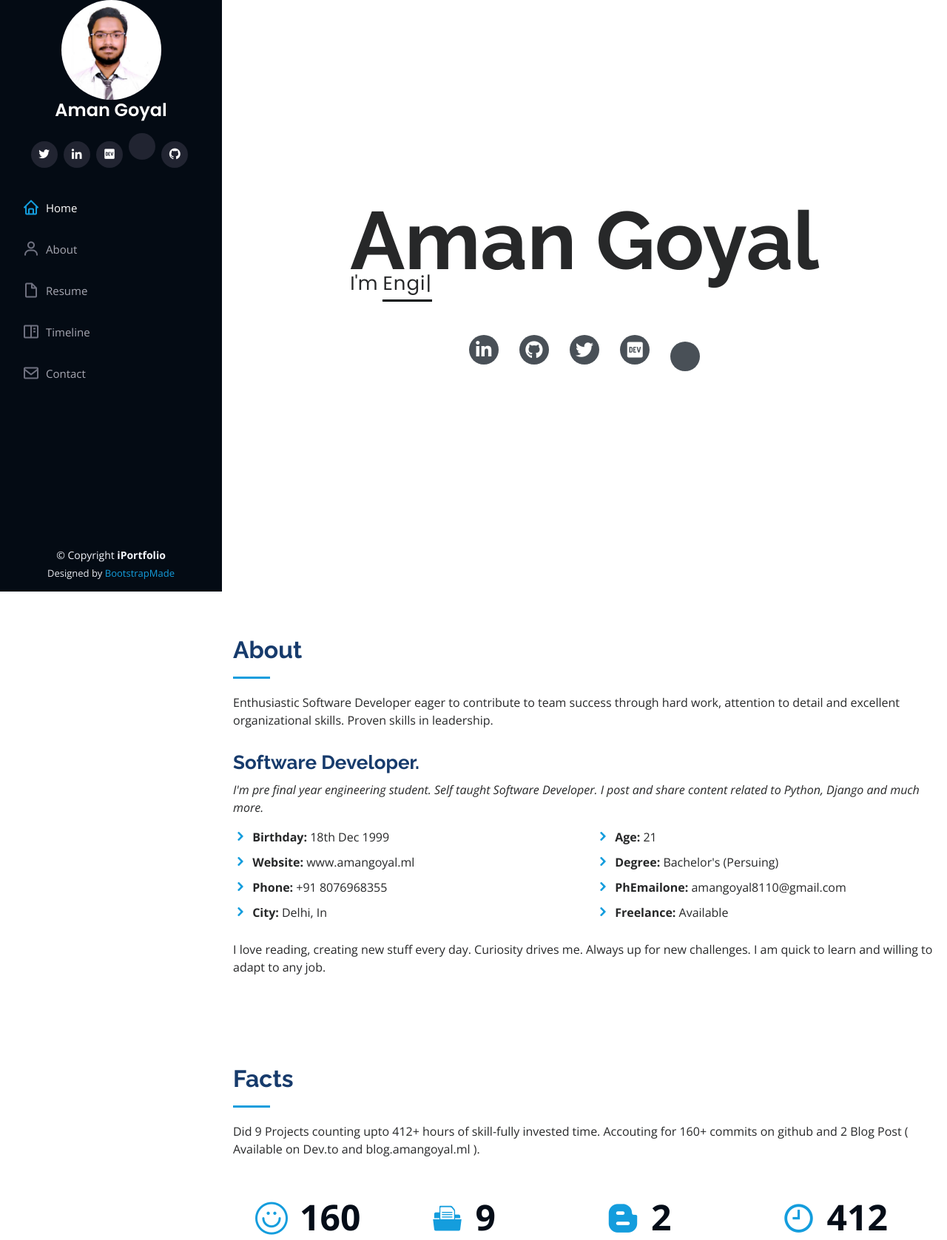
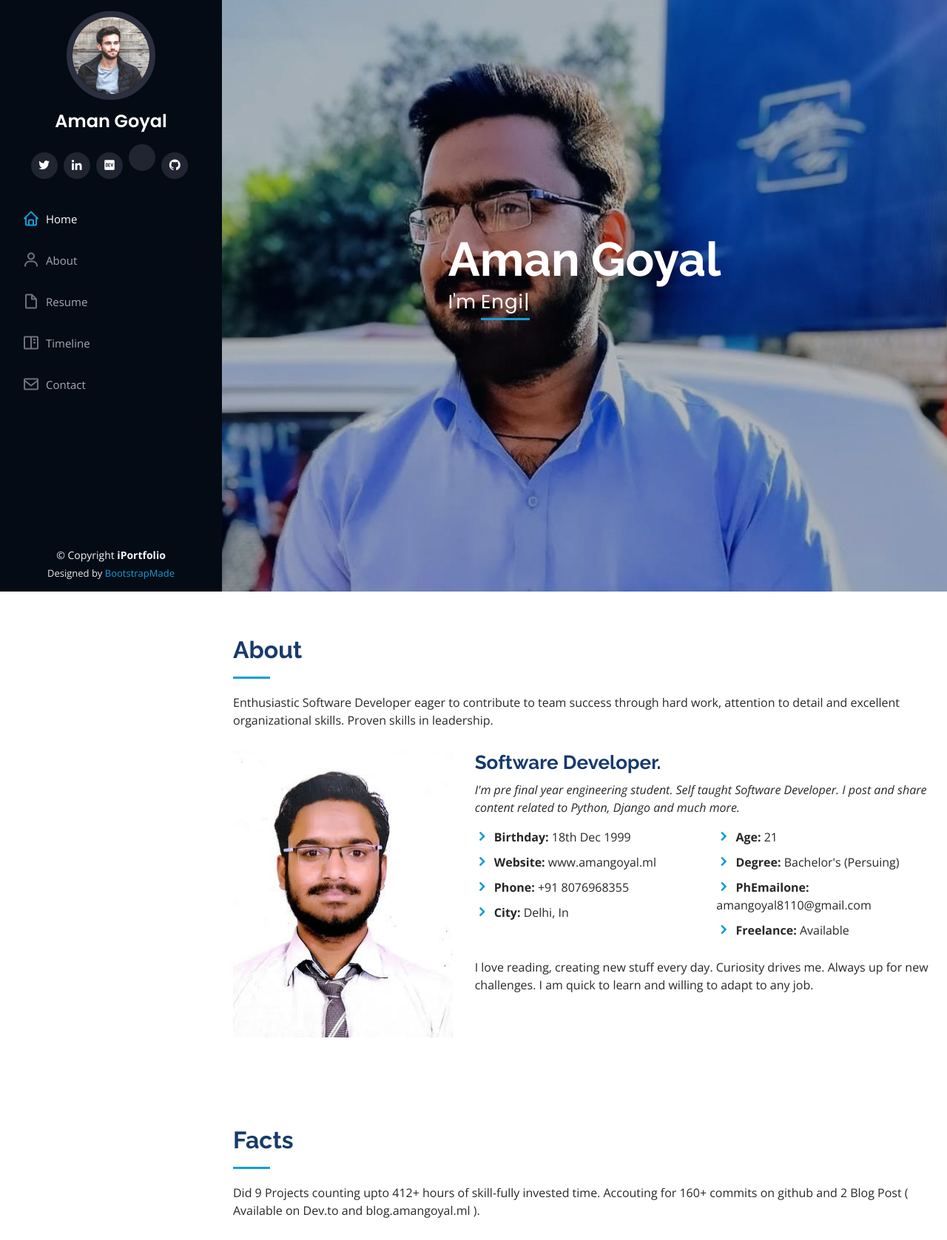
Before and after one commit to goyal-aman/portfolio, a Django app: page / in a window 1280 px wide. Shown: the top 1677 px of the page at 74% size. Run offline with Django 3.2, Linux system fonts and the light colour scheme; some libraries are stand-ins or nearby versions.

Commit message:
Revert "Landingpage new style"

```diff
--- a/landingpage/static/landingpage/css/style.css
+++ b/landingpage/static/landingpage/css/style.css
@@ -74,14 +74,10 @@ h1, h2, h3, h4, h5, h6 {
 }
 
 #header .profile img {
-  /* margin: 15px auto; */
+  margin: 15px auto;
   display: block;
-  /* width: 120px; */
-  /* border: 8px solid #2c2f3f; */
-  display: block;
-  margin-left: auto;
-  margin-right: auto;
-  width: 50%;
+  width: 120px;
+  border: 8px solid #2c2f3f;
 }
 
 #header .profile h1 {
@@ -220,8 +216,12 @@ h1, h2, h3, h4, h5, h6 {
 
 #hero:before {
   content: "";
-  background: rgba(0, 0, 0, 0);
+  background: rgba(5, 13, 24, 0.3);
   position: absolute;
+  bottom: 0;
+  top: 0;
+  left: 0;
+  right: 0;
   z-index: 1;
 }
 
@@ -233,23 +233,24 @@ h1, h2, h3, h4, h5, h6 {
 
 #hero h1 {
   margin: 0 0 10px 0;
-  font-size: 110px;
-  font-weight: 1000;
+  font-size: 64px;
+  font-weight: 700;
   line-height: 56px;
+  color: #fff;
 }
 
 #hero p {
-  /* color: #fff; */
+  color: #fff;
   margin-bottom: 50px;
   font-size: 26px;
   font-family: "Poppins", sans-serif;
 }
 
 #hero p span {
-  /* color: #fff; */
+  color: #fff;
   padding-bottom: 4px;
   letter-spacing: 1px;
-  border-bottom: 3px solid #000608;
+  border-bottom: 3px solid #149ddd;
 }
 
 @media (min-width: 1024px) {
@@ -259,10 +260,9 @@ h1, h2, h3, h4, h5, h6 {
 }
 
 @media (max-width: 768px) {
-  /* aman goyal text for small windows*/
   #hero h1 {
-    font-size: 60px;
-    line-height: 50px;
+    font-size: 28px;
+    line-height: 36px;
   }
   #hero h2 {
     font-size: 18px;
@@ -780,7 +780,7 @@ section {
 }
 
 .contact .info .social-links {
-  padding-left: 50px;
+  padding-left: 60px;
 }
 
 .contact .info .social-links a {
@@ -1079,35 +1079,3 @@ section {
     padding-right: 20px 15px;
   }
 }
-
-.social-icons .social-icon {
-  display: inline-flex;
-  align-items: center;
-  justify-content: center;
-  height: 2.5rem;
-  width: 2.5rem;
-  background-color: #495057;
-  color: #fff;
-  border-radius: 100%;
-  font-size: 1.5rem;
-  margin-right: 1.5rem;
-}
-
-.social-icons .social-icon:last-child {
-  margin-right: 0;
-}
-
-.social-icons .social-icon:hover {
-  background-color: #149ddd;
-}
-
-/* to hide profile image in about section in desktop */
-@media screen and (min-width: 1200px) {
-
-  /* USE THESE CLASSES TO HIDE CONTENT ON MOBILE */
- .mobile-hide {
-    display: none !important;
-    align-items: center;
- }
-
-}
--- a/landingpage/templates/landingpage/base.html
+++ b/landingpage/templates/landingpage/base.html
@@ -12,7 +12,6 @@
 
     <!--icons-->
     <script src="https://code.iconify.design/1/1.0.7/iconify.min.js"></script>
-    <script src="https://kit.fontawesome.com/da103a00e4.js" crossorigin="anonymous"></script>
 
     <!-- Favicons -->
     <link rel="apple-touch-icon" sizes="180x180" href="{% static 'landingpage/favicon/apple-touch-icon.png' %}">
@@ -57,7 +56,7 @@
         <div class="d-flex flex-column">
 
             <div class="profile">
-                <img src="{% static 'landingpage/img/aman-prof-square-image.jpg' %}" alt="" class="img-fluid rounded-circle">
+                <img src="{% static 'landing/img/profile-img.jpg' %}" alt="" class="img-fluid rounded-circle">
                 <h1 class="text-light"><a href="{% url 'home' %}#main">Aman Goyal</a></h1>
                 <div class="social-links mt-3 text-center">
                     <a href="https://twitter.com/_goyalaman" class="twitter"><i class="bx bxl-twitter"></i></a>
--- a/landingpage/templates/landingpage/index.html
+++ b/landingpage/templates/landingpage/index.html
@@ -4,25 +4,15 @@
 {% block content %}
   <!-- ======= Hero Section ======= -->
   <main id="main">
-    <section id="hero" class="d-flex flex-column justify-content-center align-items-center">
+    <section id="hero" class="d-flex flex-column justify-content-center align-items-center" style="background-image: url('{% static 'landingpage/img/hero-bg-aman-trimmed.jpg' %}') ;">
       <div class="hero-container" data-aos="fade-in">
         <h1>Aman Goyal</h1>
         <p>I'm <span class="typed" data-typed-items="Developer, Developer, Engineer, Student"></span></p>
       </div>
-
-      <div class="social-icons" data-aos="fade-in">
-        <a class="social-icon" href="https://www.linkedin.com/in/ln-amangoyal/"><i
-                class="fab fa-linkedin-in"></i></a>
-        <a class="social-icon" href="https://github.com/goyal-aman"><i class="fab fa-github"></i></a>
-        <a class="social-icon" href="https://twitter.com/_goyalaman"><i class="fab fa-twitter"></i></a>
-        <a class="social-icon" href="https://dev.to/goyalaman"><i class="fab fa-dev"></i></a>
-        <a class="social-icon" href="https://blog.amangoyal.ml/"><iconify-icon data-icon="cib-hashnode"></iconify-icon></a>
-      </div>
-
     </section><!-- End Hero -->
 
     <!-- ======= About Section ======= -->
-    <section id="about" class="about"data-aos="fade-in">
+    <section id="about" class="about">
       <div class="container">
 
         <div class="section-title">
@@ -35,10 +25,10 @@
         </div>
 
         <div class="row">
-          <div class="mobile-hide col-md-4 col-lg-4" data-aos="fade-in">
+          <div class="col-lg-4" data-aos="fade-right">
             <img src="{% static 'landingpage/img/aman-profile-img.jpg' %}" class="img-fluid" alt="">
           </div>
-          <div class="col-xl-12 col-lg-8 col-md-8 pt-4 pt-lg-0 content" data-aos="fade-in">
+          <div class="col-lg-8 pt-4 pt-lg-0 content" data-aos="fade-left">
             <h3>Software Developer.</h3>
             <p class="font-italic">
               I'm pre final year engineering student. Self taught Software Developer. I post and share content related
@@ -143,7 +133,7 @@
         </div>
 
         <div class="row">
-          <div class="col-lg-6" data-aos="fade-in">
+          <div class="col-lg-6" data-aos="fade-up">
             <h3 class="resume-title">Sumary</h3>
             <div class="resume-item pb-0">
               <h4>Aman Goyal</h4>
@@ -167,7 +157,7 @@
               </ul>
             </div>
           </div>
-          <div class="col-lg-6" data-aos="fade-in" data-aos-delay="0">
+          <div class="col-lg-6" data-aos="fade-up" data-aos-delay="100">
             <h3 class="resume-title">Professional Experience</h3>
             <div class="resume-item">
               <h4>Python Django Developer</h4>
@@ -202,7 +192,7 @@
 
         <div class="row skills-content">
 
-          <div class="col-lg-6" data-aos="fade-in">
+          <div class="col-lg-6" data-aos="fade-up">
 
             <div class="progress">
               <span class="skill">Python <i class="val">90%</i></span>
@@ -229,7 +219,7 @@
             </div>
           </div>
 
-          <div class="col-lg-6" data-aos="fade-in" data-aos-delay="0">
+          <div class="col-lg-6" data-aos="fade-up" data-aos-delay="100">
 
             <div class="progress">
               <span class="skill">Java <i class="val">70%</i></span>
```
Also changed, not shown: landingpage/static/landingpage/img/aman-prof-square-image.jpg (deleted).
